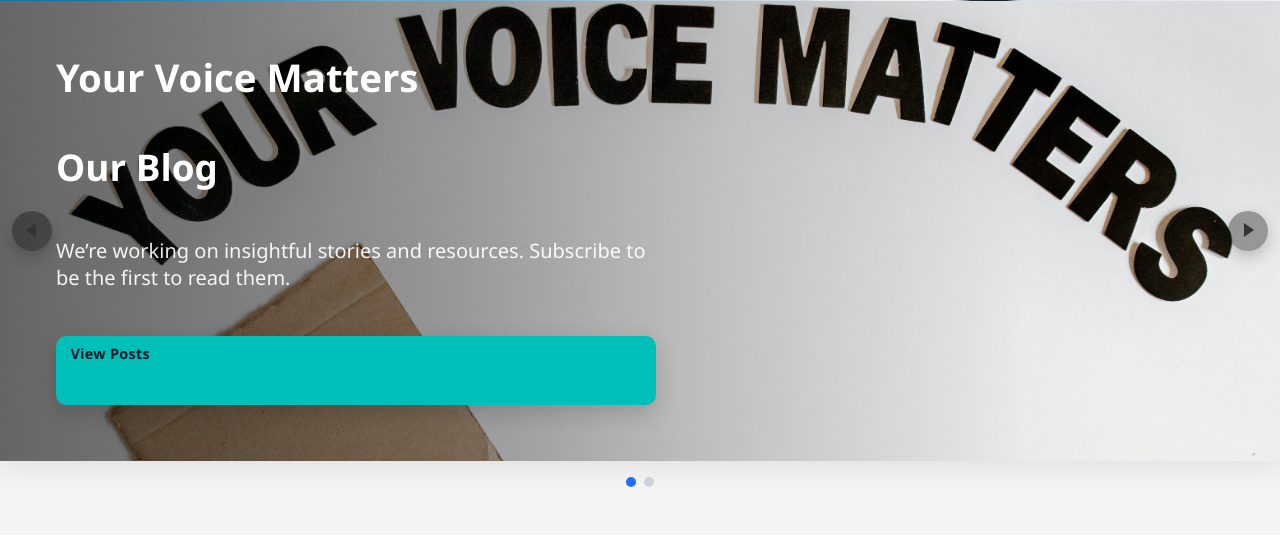
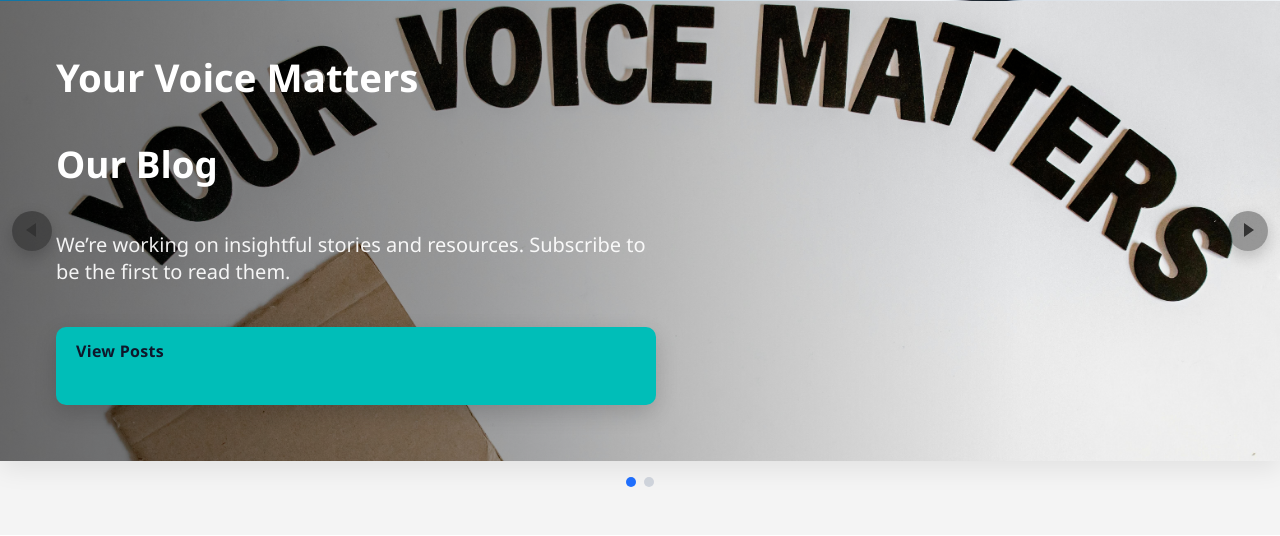
Before and after one commit to jcoffer921/reroute, a Django app: page / in a window 1280 px wide. Shown: the part 1869-2405 px from the top of the page. Run offline with Django 5.2, Linux system fonts and the light colour scheme; data comes from the database, SQL or seed files in the repository; data that the repository does not hold is empty; parts of the project's set-up code (start-up, migrations or seed data) failed here and were passed over.

Commit message:
CTA adjusted again

```diff
--- a/main/static/css/home.css
+++ b/main/static/css/home.css
@@ -45,7 +45,6 @@
   letter-spacing: .3px;
   box-shadow: 0 8px 22px rgba(0,0,0,0.16);
 }
-.hero-btn--small { padding: .55rem .9rem; font-size: .9rem; }
 .hero-btn:hover { filter: brightness(.92); box-shadow: 0 10px 22px rgba(0,0,0,.22); }
 .hero-media--logo { background-color: #000; background-size: contain; background-repeat: no-repeat; background-position: center; }
 
--- a/main/templates/main/home.html
+++ b/main/templates/main/home.html
@@ -151,7 +151,7 @@
             <div class="hero-tagline">Your Voice Matters</div>
             <h2 class="hero-kicker">Our Blog</h2>
             <p class="hero-excerpt">We’re working on insightful stories and resources. Subscribe to be the first to read them.</p>
-            <a href="{% url 'blog_list' %}" class="hero-btn hero-btn--small">View Posts</a>
+            <a href="{% url 'blog_list' %}" class="hero-btn">View Posts</a>
           </div>
         </article>
         <article class="slide hero-slide">
@@ -160,7 +160,7 @@
           <div class="hero-content">
             <h3 class="hero-title">Resources that make a difference</h3>
             <p class="hero-excerpt">We’re crafting practical guides you can use right away.</p>
-            <a href="{% url 'blog_list' %}" class="hero-btn hero-btn--small">View Posts</a>
+            <a href="{% url 'blog_list' %}" class="hero-btn">View Posts</a>
           </div>
         </article>
       </div>
```
